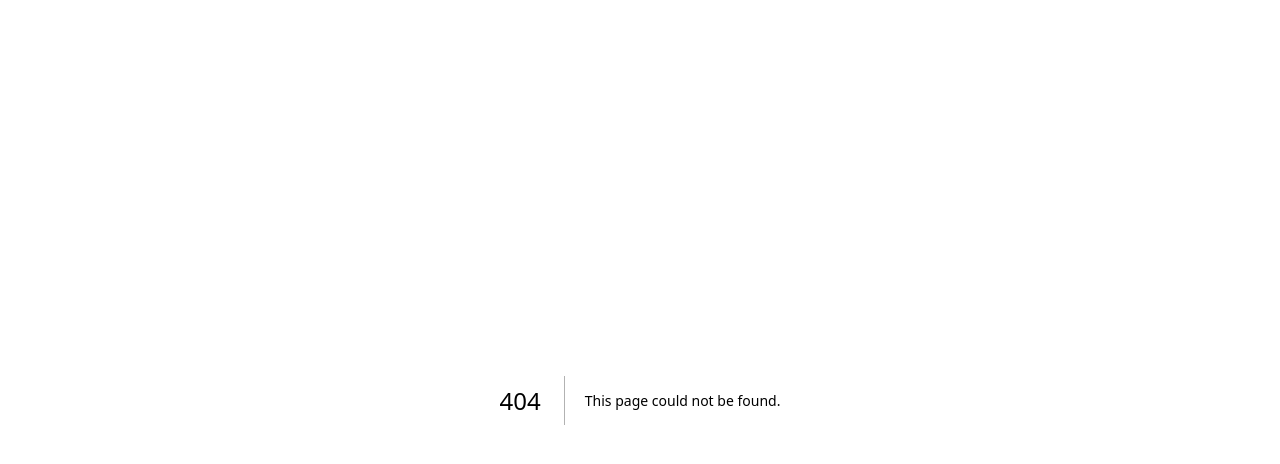
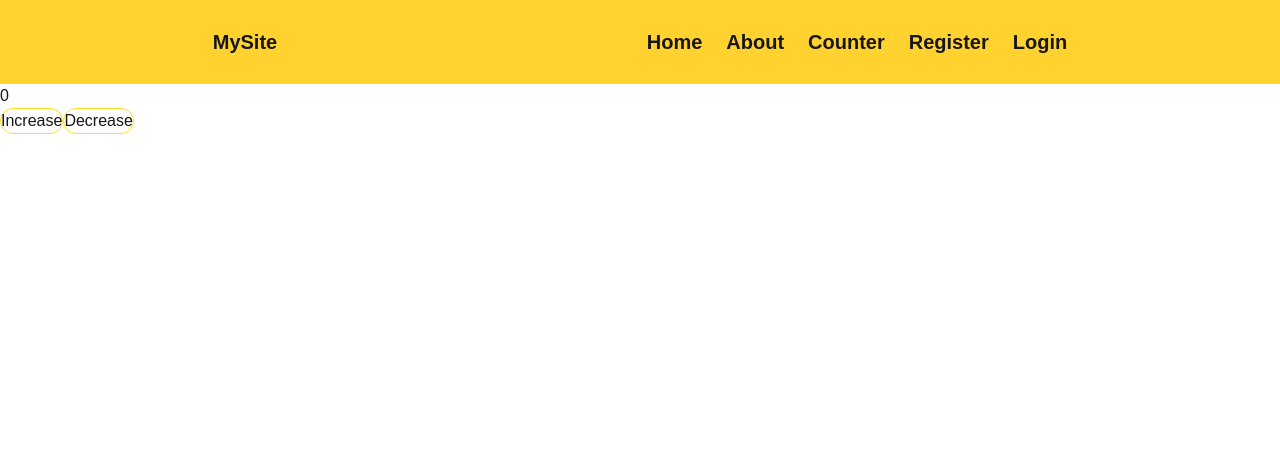
Before and after one commit to hasibhu/nexjs1Level2, a Next.js app: page /counter in a window 1280 px wide. Before the commit this address had no page. Shown: the top 464 px of the page. Built offline with nearby package versions, Linux system fonts and the light colour scheme.

Commit message:
Link component has been added

```diff
--- /dev/null
+++ b/src/app/counter/page.jsx
@@ -0,0 +1,12 @@
+import Counter from '@/components/Counter';
+
+
+const CounterPage = () => {
+    return (
+        <div>
+            <Counter></Counter>
+        </div>
+    );
+};
+
+export default CounterPage;
--- a/src/app/layout.js
+++ b/src/app/layout.jsx
@@ -1,5 +1,6 @@
 import { Geist, Geist_Mono } from "next/font/google";
 import "./globals.css";
+import Navbar from "@/components/shared/Navbar";
 
 const geistSans = Geist({
   variable: "--font-geist-sans",
@@ -25,6 +26,7 @@ export default function RootLayout({ children }) {
       <body
         className={`${geistSans.variable} ${geistMono.variable} antialiased`}
       >
+        <Navbar></Navbar>
         {children}
       </body>
     </html>
--- a/src/app/page.js
+++ b/src/app/page.jsx
@@ -1,8 +1,10 @@
+
 
 
 const HomePage = () => {
   return (
     <div>
+
       <h1 className="text-center mt-10 font-bold text-xl">Hello Moto</h1>
     </div>
   );
--- a/src/app/products/[...slug]/page.js
+++ b/src/app/products/[...slug]/page.jsx
@@ -1,4 +1,6 @@
 const CatchAllRoutePage = ({ params }) => {
+
+
   const path = params.slug?.join("/") || "";
 
   return (
--- /dev/null
+++ b/src/components/Counter.jsx
@@ -0,0 +1,22 @@
+"use client"
+
+import { useState } from "react";
+
+const Counter = () => {
+
+    const [count, setCount] = useState(0)
+
+
+    return (
+        <div>
+            <h1>{count} </h1>
+            <button className="border border-yellow-300 rounded-3xl" onClick={() => setCount(count+1)}>
+                Increase
+            </button>
+            <button className="border border-yellow-300 rounded-3xl" onClick={() => setCount(count-1)}> Decrease
+            </button>
+        </div>
+    );
+};
+
+export default Counter;
--- /dev/null
+++ b/src/components/shared/Navbar.jsx
@@ -0,0 +1,20 @@
+import Link from 'next/link';
+import React from 'react';
+
+const Navbar = () => {
+    return (
+        <div className='flex justify-around items-center bg-amber-300 p-7 text-xl font-bold'>
+
+            <h1>MySite</h1>
+            <div className='flex gap-6' >
+                <Link href="/">Home</Link>
+                <Link href="/about">About</Link>
+                <Link href="/counter">Counter</Link>
+                <Link href="/register">Register</Link>
+                <Link href="/login">Login</Link>
+            </div>
+        </div>
+    );
+};
+
+export default Navbar;
```
Also changed, not shown: src/app/about/page.jsx (renamed from src/app/about/page.js), src/app/dashboard/page.jsx (renamed from src/app/dashboard/page.js), src/app/dashboard/profile/page.jsx (renamed from src/app/dashboard/profile/page.js), src/app/products/[productId]/page.jsx (renamed from src/app/products/[productId]/page.js), src/app/products/page.jsx (renamed from src/app/products/page.js), src/app/products/product/page.jsx (renamed from src/app/products/product/page.js).
